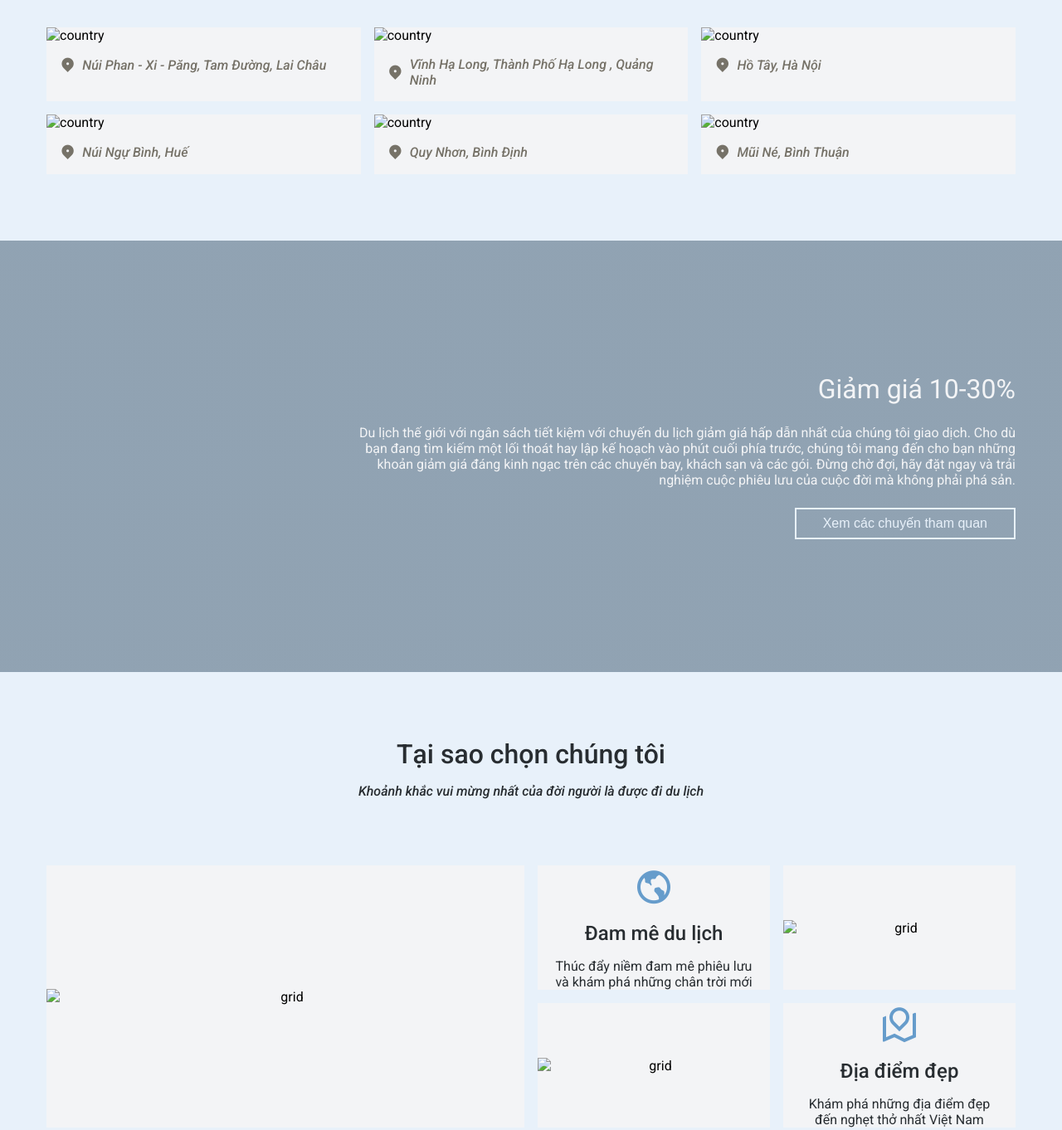
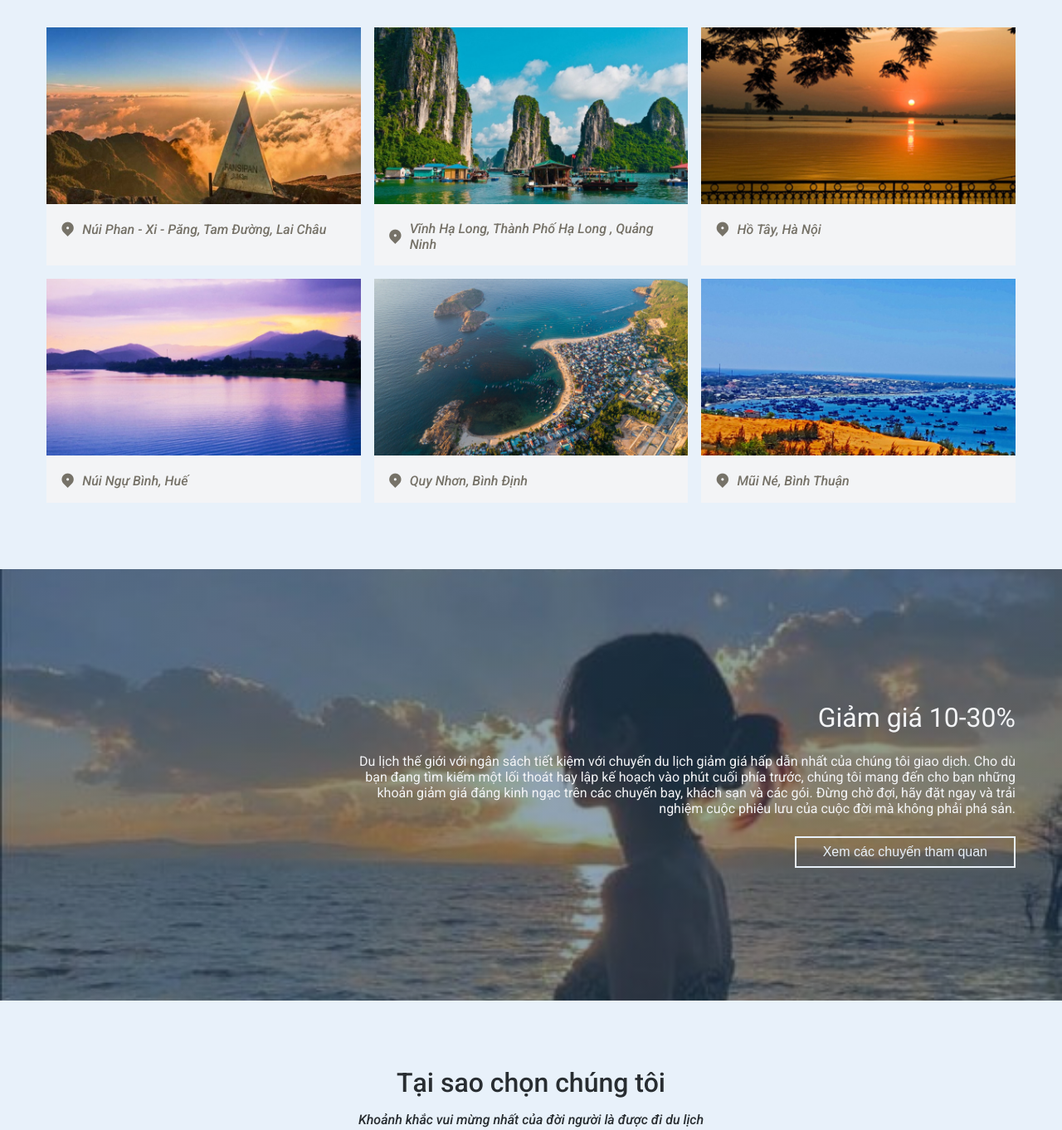
Before and after one commit to Mihcutw/DU-LICH-VIET-NAM-, a plain HTML site: page index.html in a window 1280 px wide. Shown: the part 1000-2362 px from the top of the page at 83% size. Drawn offline with nearby package versions, Linux system fonts and the light colour scheme.

Commit message:
Add files via upload

```diff
--- a/index.html
+++ b/index.html
@@ -43,42 +43,42 @@
         <p class="section__subtitle">Các quốc gia được tìm kiếm nhiều nhất trong Việt Nam </p>
         <div class="journey__grid">
           <div class="country__card">
-            <img src="images/nui.jpg" alt="country" />
+            <img src="nui.jpg" alt="country" />
             <div class="country__name">
               <i class="ri-map-pin-2-fill"></i>
               <span>Núi Phan - Xi - Păng, Tam Đường, Lai Châu </span>
             </div>
           </div>
           <div class="country__card">
-            <img src="images/vinh.jpg" alt="country" />
+            <img src="vinh.jpg" alt="country" />
             <div class="country__name">
               <i class="ri-map-pin-2-fill"></i>
               <span>Vĩnh Hạ Long, Thành Phố Hạ Long , Quảng Ninh </span>
             </div>
           </div>
           <div class="country__card">
-            <img src="images/hn.jpg" alt="country" />
+            <img src="hn.jpg" alt="country" />
             <div class="country__name">
               <i class="ri-map-pin-2-fill"></i>
               <span>Hồ Tây, Hà Nội</span>
             </div>
           </div>
           <div class="country__card">
-            <img src="images/hue.jpg" alt="country" />
+            <img src="hue.jpg" alt="country" />
             <div class="country__name">
               <i class="ri-map-pin-2-fill"></i>
               <span>Núi Ngự Bình, Huế </span>
             </div>
           </div>
           <div class="country__card">
-            <img src="images/quynhon.jpg" alt="country" />
+            <img src="quynhon.jpg" alt="country" />
             <div class="country__name">
               <i class="ri-map-pin-2-fill"></i>
               <span>Quy Nhơn, Bình Định</span>
             </div>
           </div>
           <div class="country__card">
-            <img src="images/muine.jpg" alt="country" />
+            <img src="muine.jpg" alt="country" />
             <div class="country__name">
               <i class="ri-map-pin-2-fill"></i>
               <span>Mũi Né, Bình Thuận  </span>
@@ -112,7 +112,7 @@
         </p>
         <div class="display__grid">
           <div class="display__card grid-1">
-            <img src="images/10.jpg" alt="grid" />
+            <img src="10.jpg" alt="grid" />
           </div>
           <div class="display__card">
             <i class="ri-earth-line"></i>
@@ -120,10 +120,10 @@
             <p>Thúc đẩy niềm đam mê phiêu lưu và khám phá những chân trời mới</p>
           </div>
           <div class="display__card">
-            <img src="images/gai.jpg" alt="grid" />
+            <img src="gai.jpg" alt="grid" />
           </div>
           <div class="display__card">
-            <img src="images/gai2.jpg" alt="grid" />
+            <img src="gai2.jpg" alt="grid" />
           </div>
           <div class="display__card">
             <i class="ri-road-map-line"></i>
--- a/styles.css
+++ b/styles.css
@@ -90,7 +90,7 @@ header {
       rgba(45, 92, 132, 0.5),
       rgba(45, 92, 132, 0.5)
     ),
-    url("images/10.jpg");
+    url("10.jpg");
   background-position: center center;
   background-repeat: no-repeat;
   background-size: cover;
@@ -174,7 +174,7 @@ header .section__container {
       rgba(35, 71, 103, 0.5),
       rgba(35, 71, 103, 0.5)
     ),
-    url("images/gai2.jpg");
+    url("gai2.jpg");
   background-position: center center;
   background-repeat: no-repeat;
   background-size: cover;
```
Also changed, not shown: 10.jpg (added), gai.jpg (added), gai2.jpg (added), hn.jpg (added), hue.jpg (added), muine.jpg (added), nui.jpg (added), quynhon.jpg (added), vinh.jpg (added).
